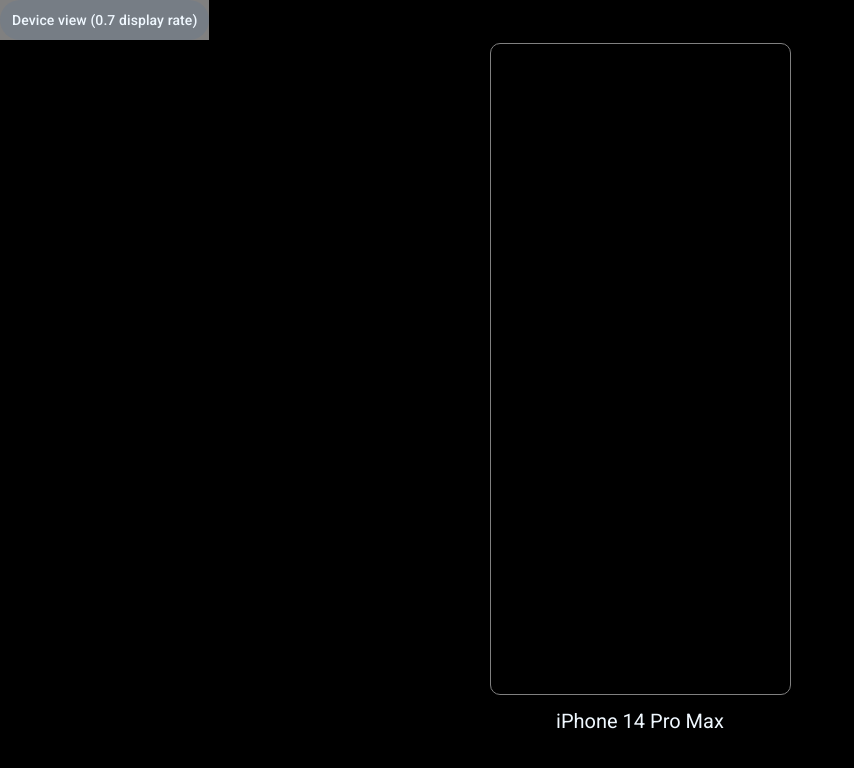
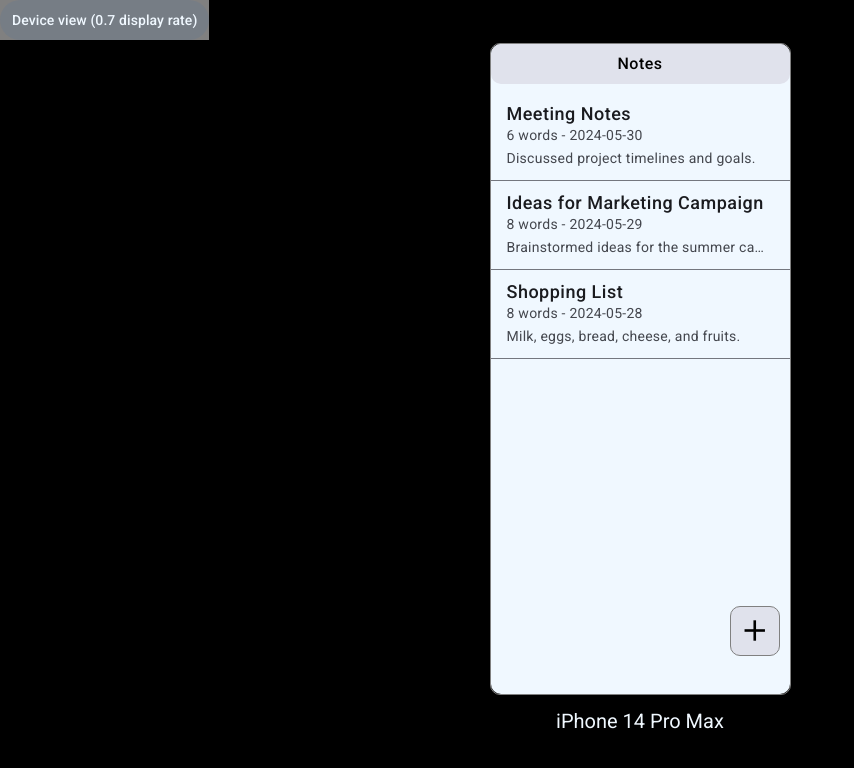
Before and after one commit to Zamoula/notes, an Angular app: page / in a window 1280 px wide. Shown: the top 768 px of the page, without its empty margins (0-854 px from the left). Built offline with nearby package versions, Linux system fonts and the light colour scheme.

Commit message:
basic views

```diff
--- a/src/app/componenets/create-note/create-note.component.css
+++ b/src/app/componenets/create-note/create-note.component.css
@@ -0,0 +1,32 @@
+.container{
+    background-color: aliceblue;
+    height: 100%;
+    border-radius: 10px;
+}
+.toolbar{
+    border-radius: 10px;
+    background-color: #E0E2EC;
+    height: 5vh;
+    display: flex;
+    align-items: center;
+    justify-content: center;
+    font-weight: 500;
+    user-select: none;
+}
+.back{
+    position: fixed;
+    cursor: pointer;
+    user-select: none;
+    margin-top: 10px;
+    margin-left: 10px;
+}
+form{
+    display: flex;
+    align-items: center;
+    flex-direction: column;
+    width: 100%;
+    height: 85%;
+}
+.example-full-width {
+    width: 90%;
+}
--- a/src/app/componenets/create-note/create-note.component.html
+++ b/src/app/componenets/create-note/create-note.component.html
@@ -1 +1,21 @@
-<p>create-note works!</p>
+<div class="container">
+    <div class="back" (click)="goToHome()">
+        <span class="material-symbols-outlined">
+            arrow_back
+        </span>
+    </div>
+    <div class="toolbar">Notes</div>
+    <br>
+    <form class="example-form">
+        <mat-form-field class="example-full-width">
+          <mat-label>Title</mat-label>
+          <input matInput placeholder="Ex. Harry Potter">
+        </mat-form-field>
+
+        <mat-form-field class="example-full-width" style="height: 450px;">
+          <mat-label>Type whatever you want</mat-label>
+          <textarea matInput placeholder="Ex. It makes me feel..."></textarea>
+        </mat-form-field>
+        <button mat-raised-button color="primary">Save</button>
+    </form>
+</div>
--- a/src/app/componenets/create-note/create-note.component.ts
+++ b/src/app/componenets/create-note/create-note.component.ts
@@ -1,12 +1,19 @@
 import { Component } from '@angular/core';
+import { Router } from '@angular/router';
+import { MaterialModule } from '../../custom_modules/material.module';
+import { FormsModule } from '@angular/forms';
 
 @Component({
   selector: 'app-create-note',
   standalone: true,
-  imports: [],
+  imports: [MaterialModule,FormsModule],
   templateUrl: './create-note.component.html',
   styleUrl: './create-note.component.css'
 })
 export class CreateNoteComponent {
+  constructor(private router:Router) {}
 
+  goToHome(){
+    this.router.navigate(['']);
+  }
 }
--- a/src/app/componenets/note-details/note-details.component.css
+++ b/src/app/componenets/note-details/note-details.component.css
@@ -0,0 +1,22 @@
+.container{
+    background-color: aliceblue;
+    height: 100%;
+    border-radius: 10px;
+}
+.toolbar{
+    border-radius: 10px;
+    background-color: #E0E2EC;
+    height: 5vh;
+    display: flex;
+    align-items: center;
+    justify-content: center;
+    font-weight: 500;
+    user-select: none;
+}
+.back{
+    position: fixed;
+    cursor: pointer;
+    user-select: none;
+    margin-top: 10px;
+    margin-left: 10px;
+}
--- a/src/app/componenets/note-details/note-details.component.html
+++ b/src/app/componenets/note-details/note-details.component.html
@@ -1 +1,25 @@
-<p>note-details works!</p>
+<div class="container">
+    <div class="back" (click)="goToHome()">
+        <span class="material-symbols-outlined">
+            arrow_back
+        </span>
+    </div>
+    <div class="toolbar">Notes</div>
+    @if(note) {
+        <mat-card class="example-card">
+            <mat-card-header>
+            <mat-card-title>{{note.title}}</mat-card-title>
+            <mat-card-subtitle>{{note.creationDate}} -- {{note.numberOfWords}} words</mat-card-subtitle>
+            </mat-card-header>
+            <br>
+            <mat-card-content>
+            <p>{{note.content}}</p>
+            </mat-card-content>
+            <mat-card-actions>
+            <button mat-button color="warn">Delete</button>
+            <button mat-button>Save</button>
+            </mat-card-actions>
+        </mat-card>
+    }
+
+</div>
--- a/src/app/componenets/note-details/note-details.component.ts
+++ b/src/app/componenets/note-details/note-details.component.ts
@@ -1,12 +1,33 @@
-import { Component } from '@angular/core';
+import { Component, OnInit } from '@angular/core';
+import { MaterialModule } from '../../custom_modules/material.module';
+import { FormsModule } from '@angular/forms';
+import { ActivatedRoute, Router } from '@angular/router';
+import { notes } from '../../mock_data/notes.data';
 
 @Component({
   selector: 'app-note-details',
   standalone: true,
-  imports: [],
+  imports: [MaterialModule,FormsModule],
   templateUrl: './note-details.component.html',
   styleUrl: './note-details.component.css'
 })
-export class NoteDetailsComponent {
+export class NoteDetailsComponent implements OnInit{
+  notes = notes;
+  note: any = null;
 
+  constructor(
+    private router:Router,
+    private route: ActivatedRoute
+    ) {}
+
+  ngOnInit(): void {
+    this.route.params.subscribe(params => {
+      const id = +params['id'];
+      this.note = this.notes.filter(n => n.id === id)[0];
+    });
+  }
+
+  goToHome(){
+    this.router.navigate(['']);
+  }
 }
--- a/src/app/componenets/notes-list/notes-list.component.css
+++ b/src/app/componenets/notes-list/notes-list.component.css
@@ -0,0 +1,38 @@
+.container{
+    background-color: aliceblue;
+    height: 100%;
+    border-radius: 10px;
+}
+.toolbar{
+    border-radius: 10px;
+    background-color: #E0E2EC;
+    height: 5vh;
+    user-select: none;
+    display: flex;
+    align-items: center;
+    justify-content: center;
+    font-weight: 500;
+}
+.title{
+    font-weight: 500;
+    font-size: 18px;
+}
+.add{
+    background-color: #E0E2EC;
+    border: 1px solid gray;
+    border-radius: 10px;
+    display: flex;
+    align-items: center;
+    justify-content: center;
+    width: 50px;
+    height: 50px;
+    position: sticky;
+    margin-top: 80%;
+    margin-left: 80%;
+    cursor: pointer;
+}
+.add > * {
+    font-size: 35px;
+    color: black;
+    user-select: none;
+}
--- a/src/app/componenets/notes-list/notes-list.component.html
+++ b/src/app/componenets/notes-list/notes-list.component.html
@@ -1,3 +1,19 @@
 <div class="container">
-    eaze
+    <div class="toolbar">Notes</div>
+    <mat-list>
+            @for(note of notes; track note.id) {
+            <mat-list-item style="cursor: pointer;" (click)="goToNote(note.id)">
+            <span matListItemTitle class="title">{{note.title}}</span>
+            <span matListItemLine>{{note.numberOfWords}} words - {{note.creationDate}}</span>
+            <span matListItemLine>{{note.content}}</span>
+            </mat-list-item>
+            <mat-divider></mat-divider>
+            }
+
+      </mat-list>
+      <div class="add" (click)="goToNew()">
+        <span class="material-symbols-outlined">
+            add
+        </span>
+      </div>
 </div>
--- a/src/app/componenets/notes-list/notes-list.component.ts
+++ b/src/app/componenets/notes-list/notes-list.component.ts
@@ -1,12 +1,25 @@
 import { Component } from '@angular/core';
+import { MaterialModule } from '../../custom_modules/material.module';
+import { Router } from '@angular/router';
+import { notes } from '../../mock_data/notes.data';
 
 @Component({
   selector: 'app-notes-list',
   standalone: true,
-  imports: [],
+  imports: [MaterialModule],
   templateUrl: './notes-list.component.html',
   styleUrl: './notes-list.component.css'
 })
 export class NotesListComponent {
+   notes = notes;
 
+  constructor(private router:Router) {}
+
+  goToNew(){
+    this.router.navigate(['new']);
+  }
+
+  goToNote(id:any){
+    this.router.navigate(['/',id]);
+  }
 }
--- /dev/null
+++ b/src/app/mock_data/notes.data.ts
@@ -0,0 +1,23 @@
+export const notes = [
+    {
+      id: 1,
+      title: "Meeting Notes",
+      content: "Discussed project timelines and goals.",
+      creationDate: "2024-05-30",
+      numberOfWords: 6
+    },
+    {
+      id: 2,
+      title: "Ideas for Marketing Campaign",
+      content: "Brainstormed ideas for the summer campaign.",
+      creationDate: "2024-05-29",
+      numberOfWords: 8
+    },
+    {
+      id: 3,
+      title: "Shopping List",
+      content: "Milk, eggs, bread, cheese, and fruits.",
+      creationDate: "2024-05-28",
+      numberOfWords: 8
+    }
+  ];
--- a/src/index.html
+++ b/src/index.html
@@ -8,6 +8,7 @@
   <link rel="icon" type="image/x-icon" href="favicon.ico">
   <link href="https://fonts.googleapis.com/css2?family=Roboto:wght@300;400;500&display=swap" rel="stylesheet">
   <link href="https://fonts.googleapis.com/icon?family=Material+Icons" rel="stylesheet">
+  <link rel="stylesheet" href="https://fonts.googleapis.com/css2?family=Material+Symbols+Outlined:opsz,wght,FILL,GRAD@20..48,100..700,0..1,-50..200" />
 </head>
 <body class="mat-typography">
   <app-root></app-root>
```
